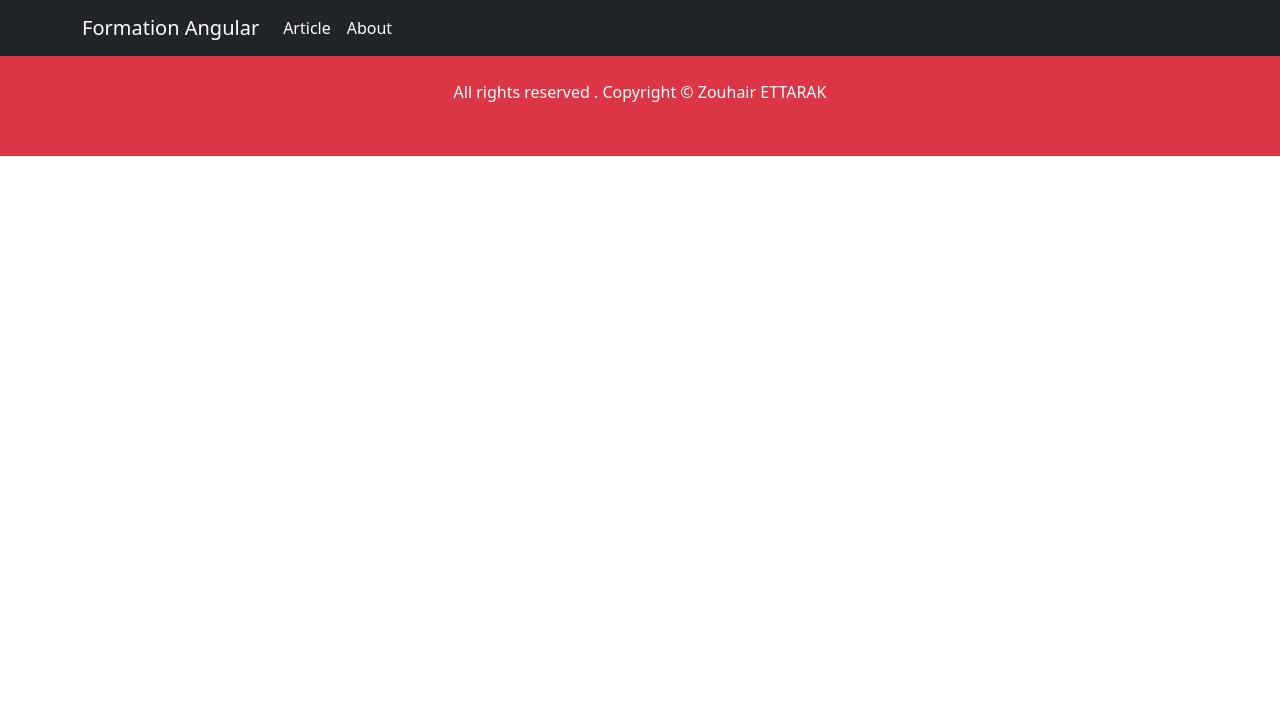
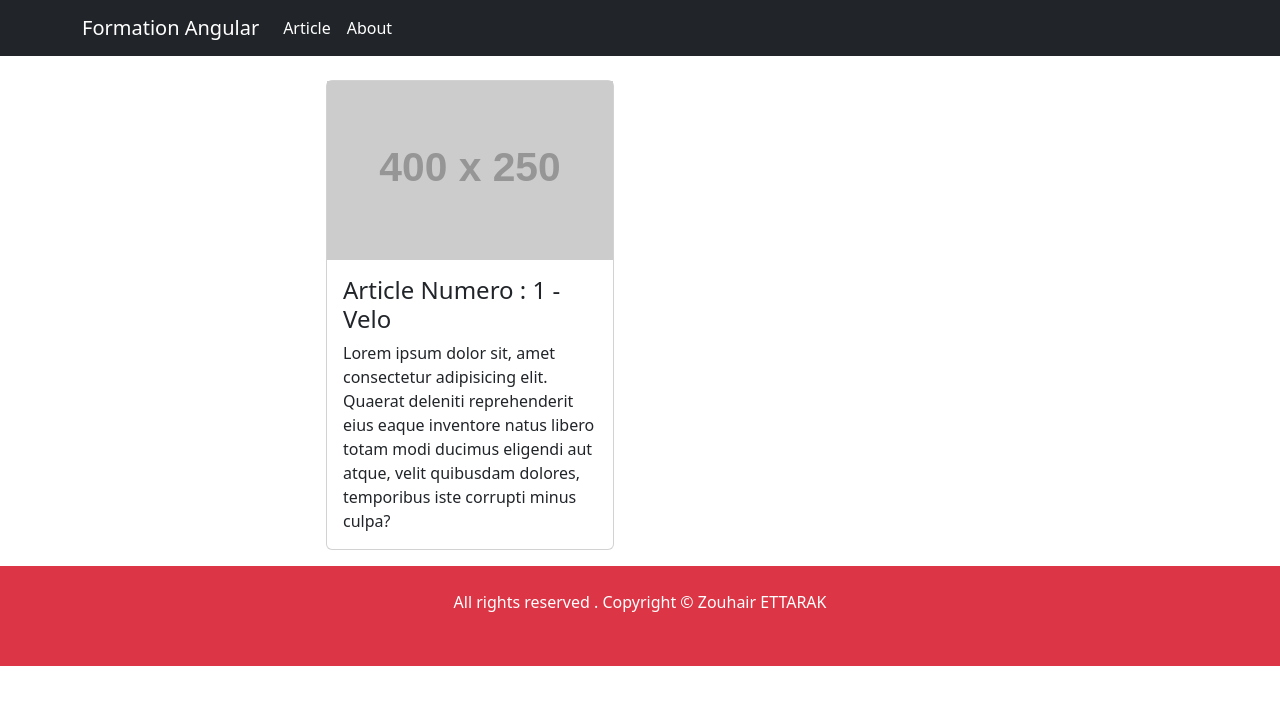
Before and after one commit to ZEDTARIK/angular-16, an Angular app: page /detail/1 in a window 1280 px wide. Before the commit this address led to /. Shown: the top 704 px of the page. Built offline with nearby package versions, Linux system fonts and the light colour scheme.

Commit message:
Pass url router dynamic

```diff
--- a/src/app/app-routing.module.ts
+++ b/src/app/app-routing.module.ts
@@ -2,10 +2,13 @@ import { NgModule } from '@angular/core';
 import { RouterModule, Routes } from '@angular/router';
 import { ListArticleComponent } from './list-article/list-article.component';
 import { AboutComponent } from './about/about.component';
+import { DetailArticleComponent } from './detail-article/detail-article.component';
 
 const routes: Routes = [
   { path: '', component: ListArticleComponent},
-  { path: 'about', component: AboutComponent}
+  { path: 'list-article', redirectTo: ""},
+  { path: 'about', component: AboutComponent},
+  { path: 'detail/:id', component: DetailArticleComponent}
 ];
 
 @NgModule({
--- a/src/app/app.component.html
+++ b/src/app/app.component.html
@@ -9,7 +9,7 @@
     <div class="collapse navbar-collapse" id="navbarNav">
       <ul class="navbar-nav">
         <li class="nav-item">
-          <a class="nav-link active" aria-current="page" routerLink="/">Article</a>
+          <a class="nav-link active" aria-current="page" routerLink="/list-article">Article</a>
         </li>
         <li class="nav-item">
           <a class="nav-link active" aria-current="page" routerLink="/about">About</a>
--- a/src/app/app.module.ts
+++ b/src/app/app.module.ts
@@ -9,13 +9,15 @@ import { FormsModule } from '@angular/forms';
 import { DataService } from './services/data.service';
 import { ListArticleComponent } from './list-article/list-article.component';
 import { AboutComponent } from './about/about.component';
+import { DetailArticleComponent } from './detail-article/detail-article.component';
 
 @NgModule({
   declarations: [
     AppComponent,
     ArticleComponent,
     ListArticleComponent,
-    AboutComponent
+    AboutComponent,
+    DetailArticleComponent
   ],
   imports: [
     BrowserModule,
--- a/src/app/article/article.component.css
+++ b/src/app/article/article.component.css
@@ -1,7 +1,3 @@
-.articleInfo {
-  width: 18rem;
-}
-
 .show {
  display: inline-block;
 }
--- a/src/app/article/article.component.html
+++ b/src/app/article/article.component.html
@@ -11,9 +11,9 @@
       Nombre de Like : {{ totalNbrLike }}
 
       <input type="text" class="form-control" placeholder="Commentaire" [(ngModel)]="comment" />
-      Mon Commentaire içi :  {{ comment }}
+      {{ comment }}
+    </div>
 
-    </div>
   </div>
   <div class="card-footer">
     <button  type="button" class="btn btn-info btn-sm"
--- a/src/app/article/article.component.ts
+++ b/src/app/article/article.component.ts
@@ -13,7 +13,7 @@ export class ArticleComponent implements OnInit {
   //urlImg: string = "https://placehold.co/200x100";
 
   totalNbrLike: number = 0;
-  comment: string = "mon commentaire";
+  comment: string = "";
   jaime: boolean = true;
 
   //dispo: boolean = true;
--- /dev/null
+++ b/src/app/detail-article/detail-article.component.html
@@ -0,0 +1,13 @@
+<div class="row my-3">
+  <div class="col-md-6 mx-auto">
+    <div class="card articleInfo mt-2">
+      <img [src]= "url">
+      <div class="card-body">
+        <h4 class="card-title">Article Numero : {{ id }} - {{  title  }}</h4>
+        <p class="card-text">
+          Lorem ipsum dolor sit, amet consectetur adipisicing elit. Quaerat deleniti reprehenderit eius eaque inventore natus libero totam modi ducimus eligendi aut atque, velit quibusdam dolores, temporibus iste corrupti minus culpa?
+        </p>
+      </div>
+    </div>
+  </div>
+</div>
--- /dev/null
+++ b/src/app/detail-article/detail-article.component.ts
@@ -0,0 +1,31 @@
+import { Component, OnInit } from '@angular/core';
+import { DataService } from '../services/data.service';
+import { ActivatedRoute } from '@angular/router';
+
+@Component({
+  selector: 'app-detail-article',
+  templateUrl: './detail-article.component.html',
+  styleUrls: ['./detail-article.component.css']
+})
+export class DetailArticleComponent implements OnInit {
+
+  id;
+  url: string;
+  title: string;
+
+
+  constructor(
+      private dataService: DataService,
+      private router:ActivatedRoute
+    ) {}
+
+
+    ngOnInit(): void {
+      const id = this.router.snapshot.params["id"];
+
+      this.id = id;
+      this.url = this.dataService.getArticleById(id).urlImg;
+      this.title = this.dataService.getArticleById(id).titreArticle;
+    }
+
+}
--- a/src/app/services/data.service.ts
+++ b/src/app/services/data.service.ts
@@ -6,10 +6,18 @@ import { Injectable } from '@angular/core';
 export class DataService {
 
   ListArticles = [
-    {id: 1, titreArticle: "Velo", prixArticle: 250, altImg: "", urlImg: "https://placehold.co/400x250", dispo: true},
-    {id: 1, titreArticle: "Voiture", prixArticle: 150000, altImg: "", urlImg: "https://placehold.co/400x250", dispo: false},
-    {id: 1, titreArticle: "TV", prixArticle: 3500, altImg: "", urlImg: "https://placehold.co/400x250", dispo: true},
-  ] ;
+    { id: 1, titreArticle: "Velo", prixArticle: 250, altImg: "", urlImg: "https://placehold.co/400x250", dispo: true },
+    { id: 1, titreArticle: "Voiture", prixArticle: 150000, altImg: "", urlImg: "https://placehold.co/400x250", dispo: false },
+    { id: 1, titreArticle: "TV", prixArticle: 3500, altImg: "", urlImg: "https://placehold.co/400x250", dispo: true },
+  ];
 
   constructor() { }
+
+  getArticleById(id: number) {
+    const article = this.ListArticles.find((a) => {
+      return a.id == id
+    });
+
+    return article;
+  }
 }
--- a/src/styles.css
+++ b/src/styles.css
@@ -1 +1,4 @@
 /* You can add global styles to this file, and also import other style files */
+.articleInfo {
+  width: 18rem;
+}
```
Also changed, not shown: src/app/detail-article/detail-article.component.css (added), 1 other file (tests, documents, lock files or other folders).
